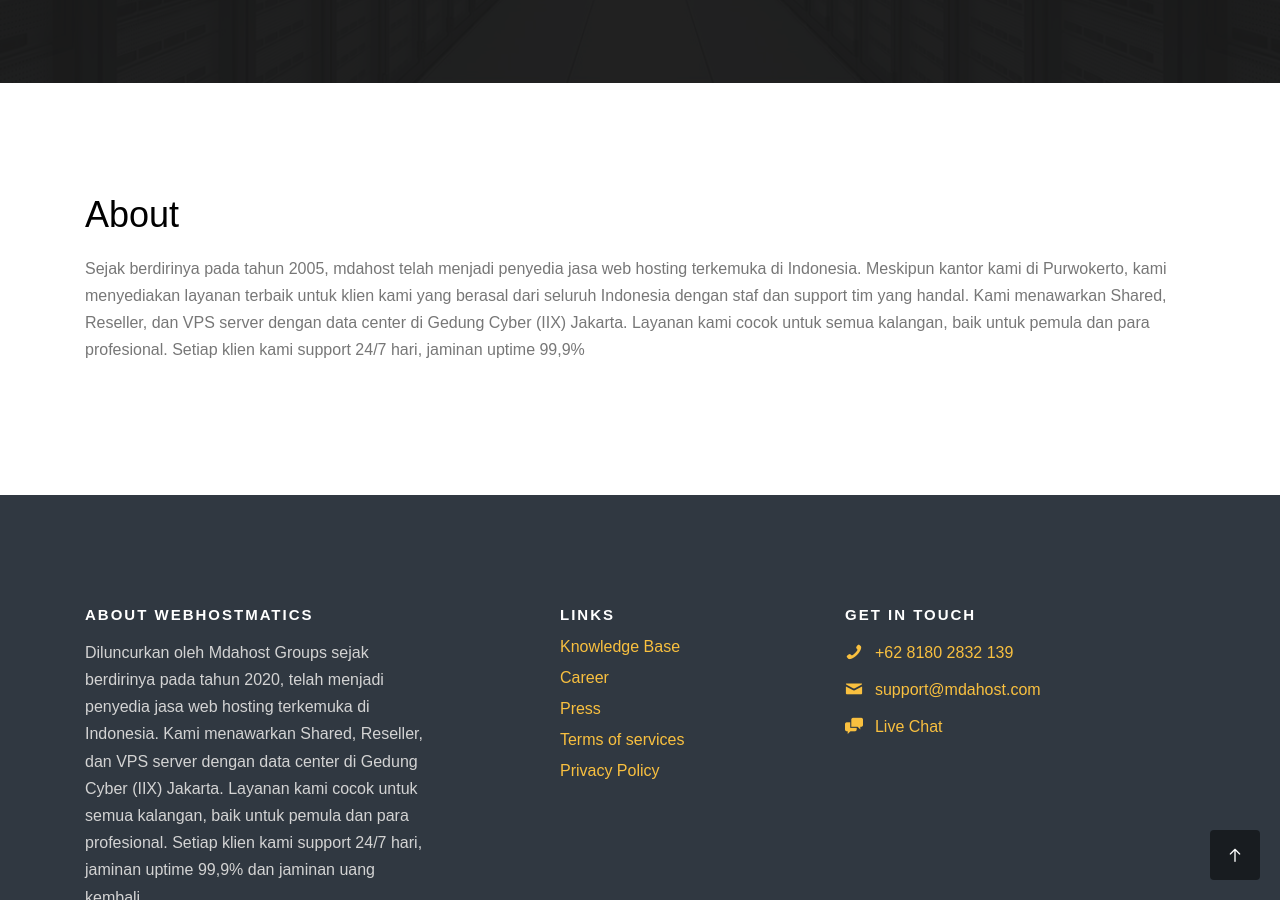
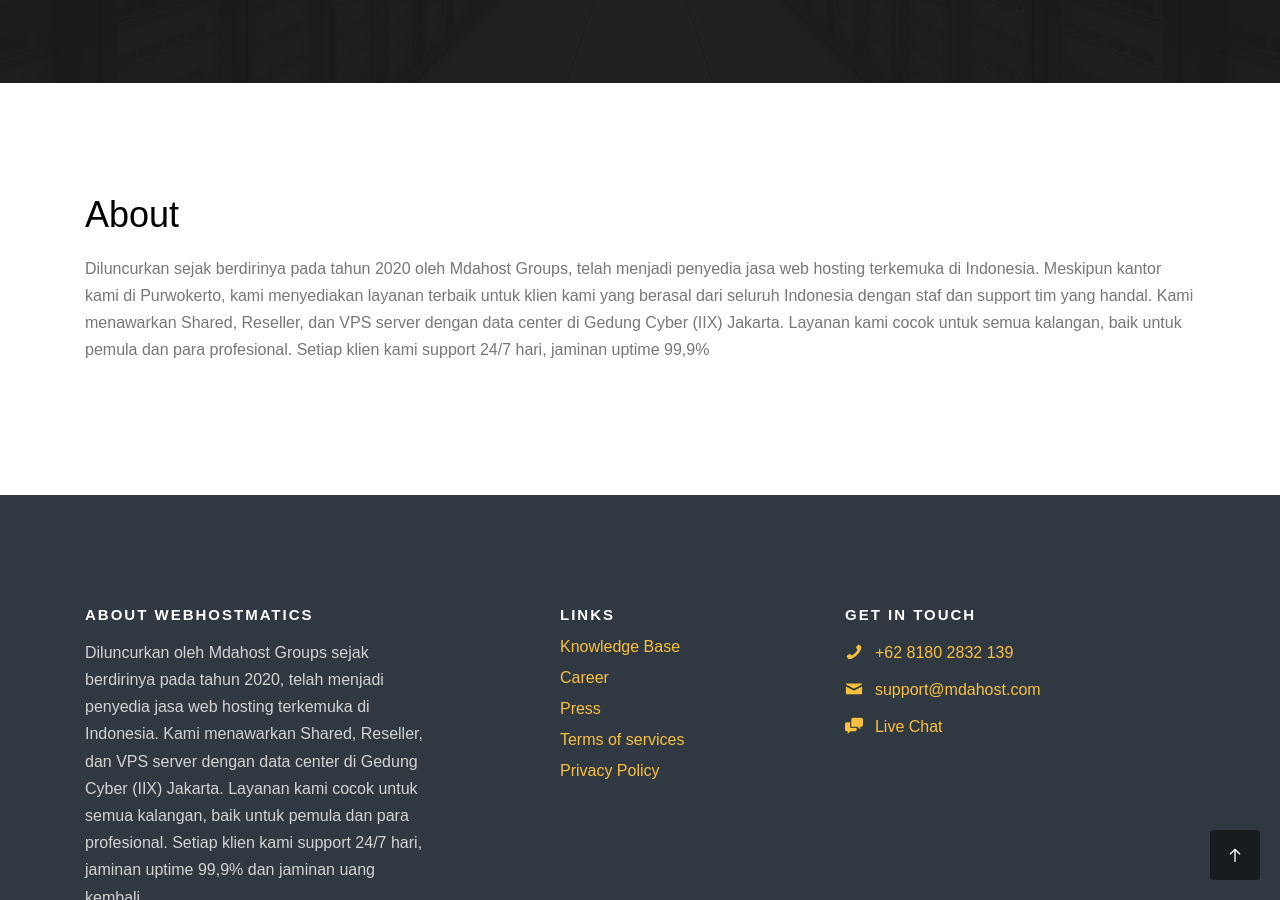
Before and after one commit to mdahost/web, a Jekyll site: the page built from about/index.html, in a window 1280 px wide and 900 px high, scrolled down 817 px. Built offline with Jekyll 4.4.1, drawn with Linux system fonts in a browser that asks for light colours; some web fonts are replaced.

Commit message:
Update index.html

```diff
--- a/about/index.html
+++ b/about/index.html
@@ -1,12 +1,12 @@
 ---
 layout: default
-title: About Mdahost
+title: About Webhostmatics
 ---
 
 <div id="gtco-features">
     <div class="gtco-container">
 			<h1>About</h1>
-			<p>Sejak berdirinya pada tahun 2005, mdahost telah menjadi penyedia jasa web hosting terkemuka di Indonesia. Meskipun kantor kami di Purwokerto, kami menyediakan layanan terbaik untuk klien kami yang berasal dari seluruh Indonesia dengan staf dan support tim yang handal. Kami menawarkan Shared, Reseller, dan VPS server dengan data center di Gedung Cyber (IIX) Jakarta. Layanan kami cocok untuk semua kalangan, baik untuk pemula dan para profesional. Setiap klien kami support 24/7 hari, jaminan uptime 99,9%</p>
+			<p>Diluncurkan sejak berdirinya pada tahun 2020 oleh Mdahost Groups, telah menjadi penyedia jasa web hosting terkemuka di Indonesia. Meskipun kantor kami di Purwokerto, kami menyediakan layanan terbaik untuk klien kami yang berasal dari seluruh Indonesia dengan staf dan support tim yang handal. Kami menawarkan Shared, Reseller, dan VPS server dengan data center di Gedung Cyber (IIX) Jakarta. Layanan kami cocok untuk semua kalangan, baik untuk pemula dan para profesional. Setiap klien kami support 24/7 hari, jaminan uptime 99,9%</p>
 
 	</div>
 </div>
```
